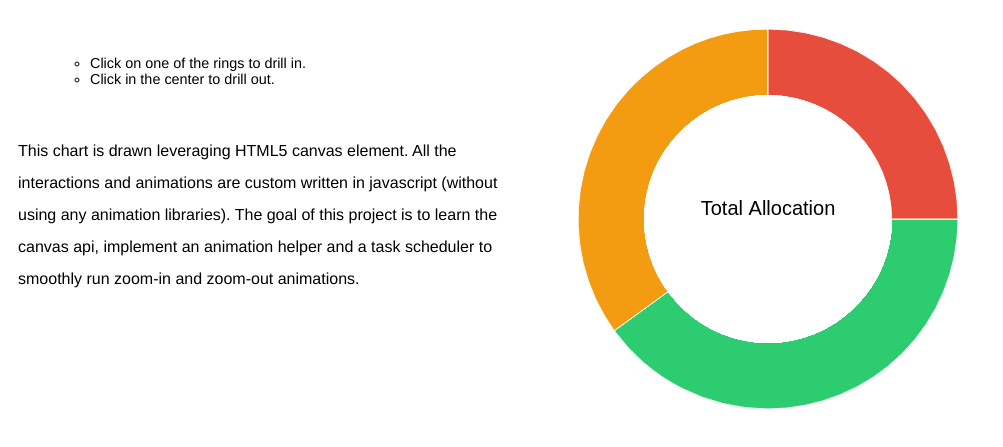
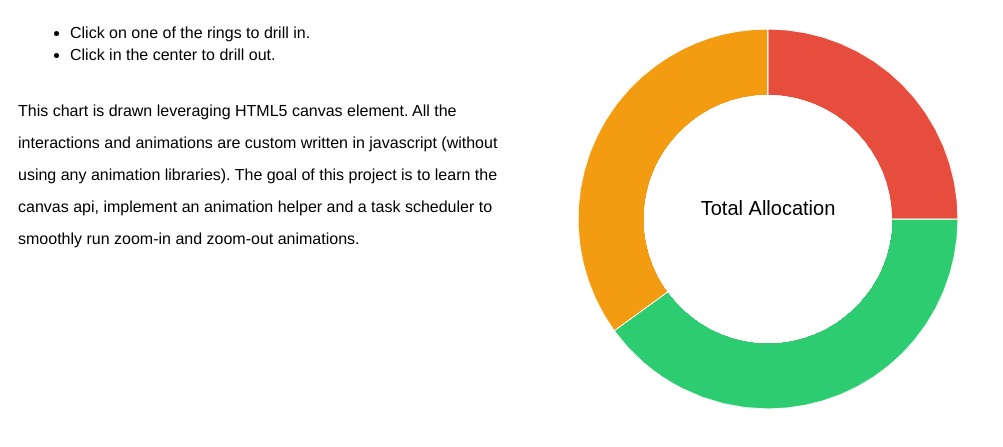
Before and after one commit to guptag/Visualizations, a plain HTML site: page src/test.html in a window 1280 px wide. Shown: the part 79-526 px from the top of the page, without its empty margins (0-1003 px from the left). Drawn offline with nearby package versions, Linux system fonts and the light colour scheme.

Commit message:
minor style updates

```diff
--- a/src/test.html
+++ b/src/test.html
@@ -19,13 +19,14 @@
 
     .instructions {
       position: absolute;
-      top:120px;
-      left: 50px;
-      font-size:0.9em;
+      top:85px;
+      left: 30px;
+      font-size:1em;
+      line-height: 1.4em;
     }
 
     .instructions ul li {
-      list-style-type: circle;
+      list-style-type: disc;
     }
 
     .left {
@@ -46,7 +47,7 @@
      </ul>
   </div>
   <div class="left container" style="padding:0 50px 0 0;">
-    <p style="padding:100px 20px 0 0;line-height:2em">
+    <p style="padding:60px 20px 0 0;line-height:2em">
       This chart is drawn leveraging HTML5 canvas element. All the interactions and animations are custom written in javascript (without using any animation libraries). The goal of this project is to learn the canvas api, implement an animation helper and a task scheduler to smoothly run zoom-in and zoom-out animations.
     </p>
   </div>
```
